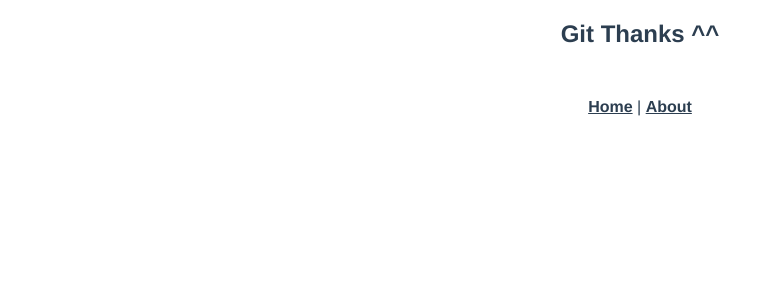
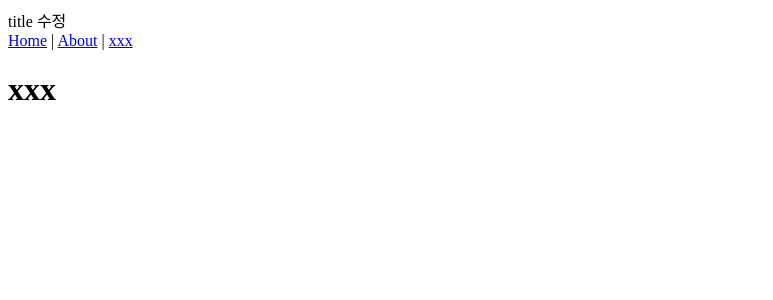
Before and after one commit to abako123/vf6, a Vue app: page /xxx in a window 1280 px wide. Shown: the top 300 px of the page, without its empty margins (0-773 px from the left). Built offline with nearby package versions, Linux system fonts and the light colour scheme.

Commit message:
7 vue router

```diff
--- a/src/App.vue
+++ b/src/App.vue
@@ -1,33 +1,11 @@
 <template>
   <div id="app">
-    <h2>Git Thanks ^^</h2>
+    title 수정
     <div id="nav">
       <router-link to="/">Home</router-link> |
-      <router-link to="/about">About</router-link>
+      <router-link to="/about">About</router-link> |
+      <router-link to="/xxx">xxx</router-link>
     </div>
     <router-view/>
   </div>
 </template>
-
-<style>
-#app {
-  font-family: Avenir, Helvetica, Arial, sans-serif;
-  -webkit-font-smoothing: antialiased;
-  -moz-osx-font-smoothing: grayscale;
-  text-align: center;
-  color: #2c3e50;
-}
-
-#nav {
-  padding: 30px;
-}
-
-#nav a {
-  font-weight: bold;
-  color: #2c3e50;
-}
-
-#nav a.router-link-exact-active {
-  color: #42b983;
-}
-</style>
--- a/src/router/index.js
+++ b/src/router/index.js
@@ -17,6 +17,11 @@
     // this generates a separate chunk (about.[hash].js) for this route
     // which is lazy-loaded when the route is visited.
     component: () => import(/* webpackChunkName: "about" */ '../views/About.vue')
+  },
+  {
+    path: '/xxx',
+    name: 'xxxx',
+    component: () => import(/* webpackChunkName: "about" */ '../views/xxx.vue')
   }
 ]
 
--- /dev/null
+++ b/src/views/xxx.vue
@@ -0,0 +1,5 @@
+<template>
+    <div class="about">
+        <h1>xxx</h1>
+    </div>
+</template>
```
